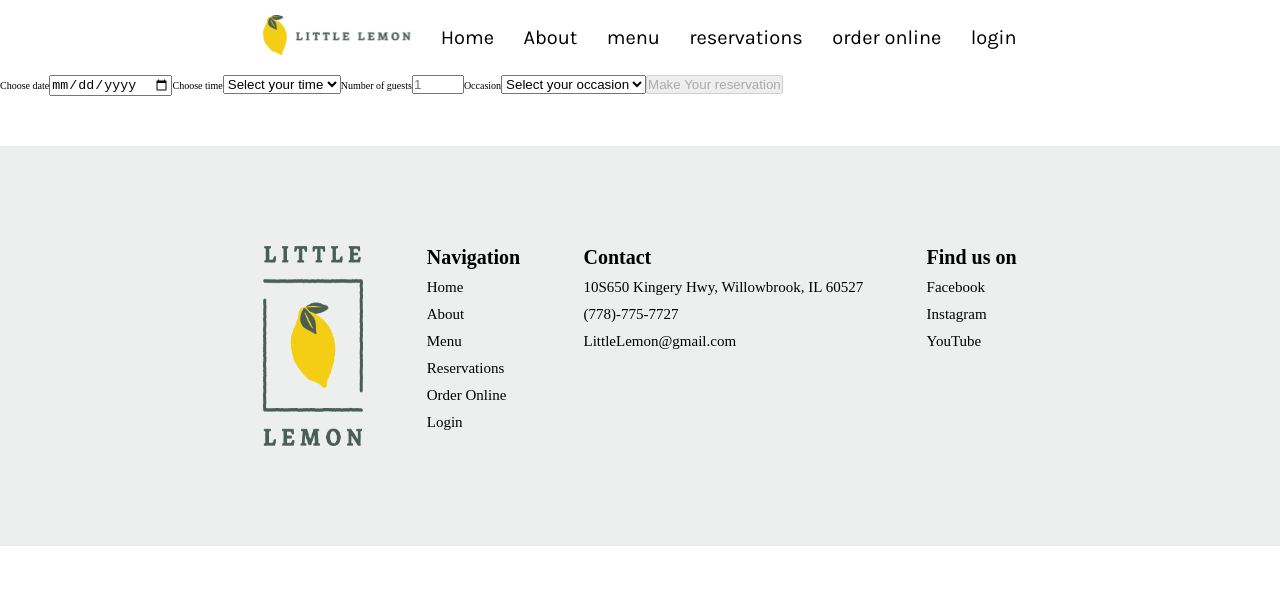
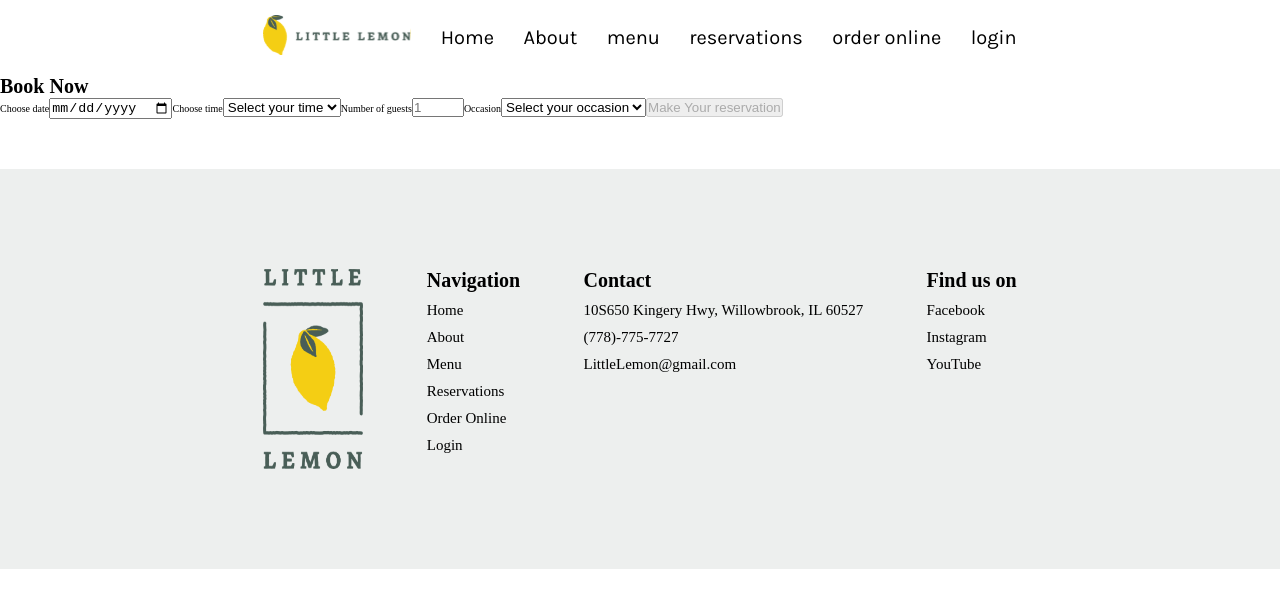
Before and after one commit to mohamedarnaout/littleLemon, a React (Create React App) app: page /booking in a window 1280 px wide. Shown: the top 608 px of the page. Built offline with nearby package versions, Linux system fonts and the light colour scheme; a web font is replaced by a local one.

Commit message:
started testing

```diff
--- a/src/Pages/BookingPage.jsx
+++ b/src/Pages/BookingPage.jsx
@@ -3,7 +3,7 @@ import { useReducer } from "react";
 
 const updateTimes = (availableTimes, action) => {
   if (action.type === "Monday") return [...availableTimes, "15:00"];
-  return availableTimes.push("15:00");
+  return availableTimes;
 };
 
 function BookingPage() {
@@ -14,16 +14,10 @@ function BookingPage() {
     "20:00",
     "21:00",
   ]);
-  function initializeTimes() {
-    return availableTimes.map((availableTime, index) => (
-      <option key={index} value={availableTime}>
-        {availableTime}
-      </option>
-    ));
-  }
+
   return (
     <div>
-      <BookingForm dispatch={dispatch} initializeTimes={initializeTimes} />
+      <BookingForm dispatch={dispatch} availableTimes={availableTimes} />
     </div>
   );
 }
--- a/src/components/bookingForm/BookingForm.jsx
+++ b/src/components/bookingForm/BookingForm.jsx
@@ -1,12 +1,18 @@
 import { useState } from "react";
 
-function BookingForm({ dispatch, initializeTimes }) {
+function BookingForm({ availableTimes, dispatch }) {
   const [date, setDate] = useState("");
   const [time, setTime] = useState("");
 
   const [num, setNum] = useState("");
   const [occasion, setOccasion] = useState("");
-
+  function initializeTimes() {
+    return availableTimes.map((availableTime, index) => (
+      <option key={index} value={availableTime}>
+        {availableTime}
+      </option>
+    ));
+  }
   const handleSubmit = (e) => {
     e.preventDefault();
     setDate("");
@@ -22,6 +28,7 @@ function BookingForm({ dispatch, initializeTimes }) {
   };
   return (
     <div>
+      <h1>Book Now</h1>
       <form>
         <label htmlFor="res-date">Choose date</label>
         <input
```
Also changed, not shown: 1 other file (tests, documents, lock files or other folders).
